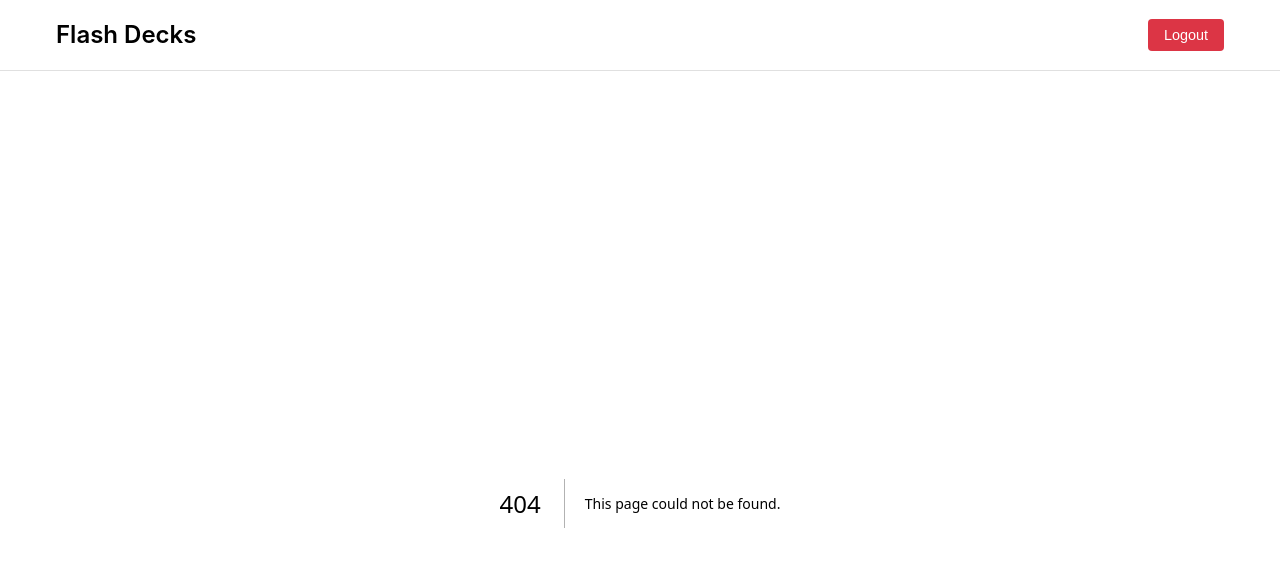
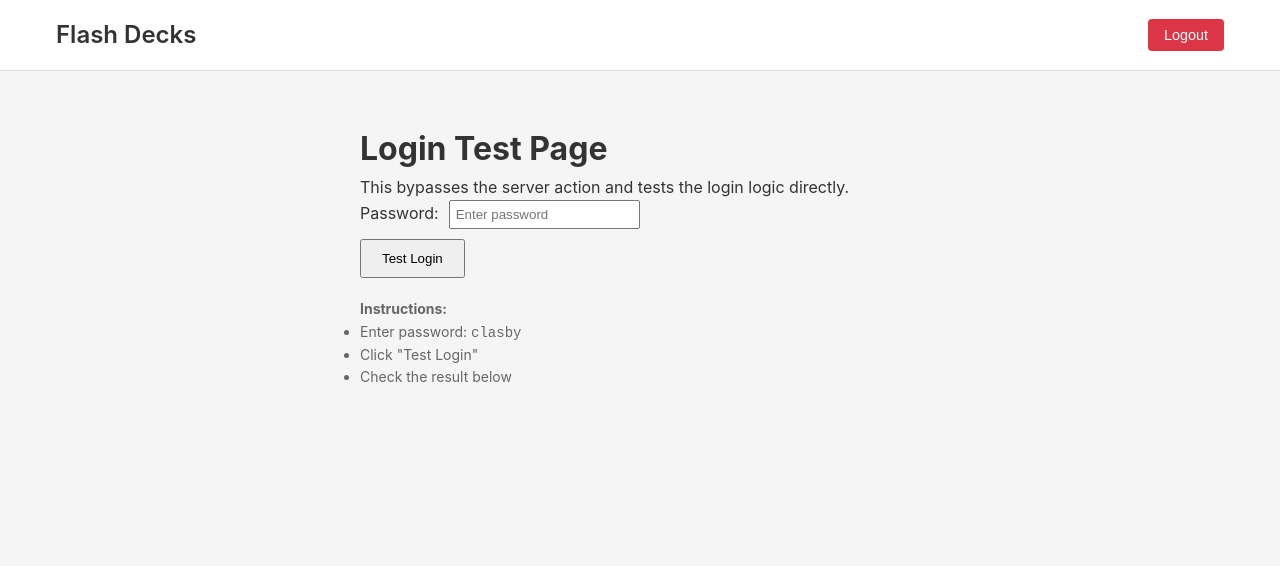
Before and after one commit to lordbuffcloud/testC, a Next.js app: page /login-test in a window 1280 px wide. Before the commit this address had no page. Shown: the top 566 px of the page. Built offline with nearby package versions, Linux system fonts and the light colour scheme.

Commit message:
Add simple login test to bypass server action issues

```diff
--- /dev/null
+++ b/src/app/api/simple-login/route.ts
@@ -0,0 +1,37 @@
+import { NextResponse } from 'next/server'
+
+export async function POST(request: Request) {
+  try {
+    const formData = await request.formData()
+    const password = formData.get('password') as string
+
+    // Simple hardcoded password check
+    if (password === 'clasby') {
+      return NextResponse.json({
+        success: true,
+        message: 'Login successful',
+        redirect: '/decks'
+      })
+    } else {
+      return NextResponse.json({
+        success: false,
+        message: 'Invalid password',
+        provided: password,
+        expected: 'clasby'
+      }, { status: 401 })
+    }
+  } catch (error) {
+    return NextResponse.json({
+      success: false,
+      error: error instanceof Error ? error.message : 'Unknown error'
+    }, { status: 500 })
+  }
+}
+
+export async function GET() {
+  return NextResponse.json({
+    message: 'Login API Test',
+    instructions: 'Send POST request with form data containing password field',
+    testPassword: 'clasby'
+  })
+}
--- /dev/null
+++ b/src/app/login-test/page.tsx
@@ -0,0 +1,72 @@
+'use client'
+
+import { useState } from 'react'
+
+export default function LoginTest() {
+  const [password, setPassword] = useState('')
+  const [result, setResult] = useState('')
+  const [loading, setLoading] = useState(false)
+
+  const handleSubmit = async (e: React.FormEvent) => {
+    e.preventDefault()
+    setLoading(true)
+    setResult('')
+
+    try {
+      const formData = new FormData()
+      formData.append('password', password)
+
+      const response = await fetch('/api/simple-login', {
+        method: 'POST',
+        body: formData
+      })
+
+      const data = await response.json()
+      setResult(JSON.stringify(data, null, 2))
+    } catch (error) {
+      setResult(`Error: ${error instanceof Error ? error.message : 'Unknown error'}`)
+    } finally {
+      setLoading(false)
+    }
+  }
+
+  return (
+    <div style={{ padding: '20px', maxWidth: '600px', margin: '0 auto' }}>
+      <h1>Login Test Page</h1>
+      <p>This bypasses the server action and tests the login logic directly.</p>
+
+      <form onSubmit={handleSubmit}>
+        <div style={{ marginBottom: '10px' }}>
+          <label htmlFor="password">Password:</label>
+          <input
+            type="password"
+            id="password"
+            value={password}
+            onChange={(e) => setPassword(e.target.value)}
+            style={{ marginLeft: '10px', padding: '5px' }}
+            placeholder="Enter password"
+          />
+        </div>
+        <button type="submit" disabled={loading} style={{ padding: '10px 20px' }}>
+          {loading ? 'Testing...' : 'Test Login'}
+        </button>
+      </form>
+
+      {result && (
+        <div style={{ marginTop: '20px', padding: '10px', backgroundColor: '#f5f5f5', borderRadius: '4px' }}>
+          <h3>Result:</h3>
+          <pre style={{ whiteSpace: 'pre-wrap', fontSize: '12px' }}>{result}</pre>
+        </div>
+      )}
+
+      <div style={{ marginTop: '20px', fontSize: '14px', color: '#666' }}>
+        <p><strong>Instructions:</strong></p>
+        <ul>
+          <li>Enter password: <code>clasby</code></li>
+          <li>Click "Test Login"</li>
+          <li>Check the result below</li>
+        </ul>
+      </div>
+    </div>
+  )
+}
```
